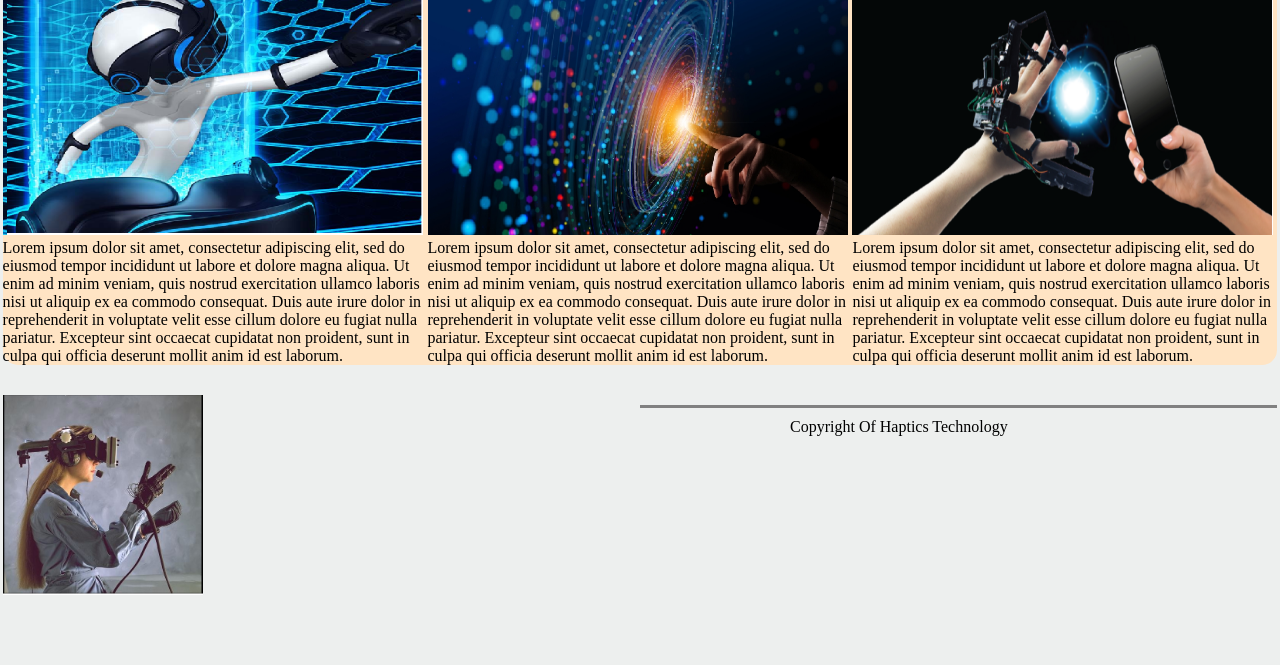
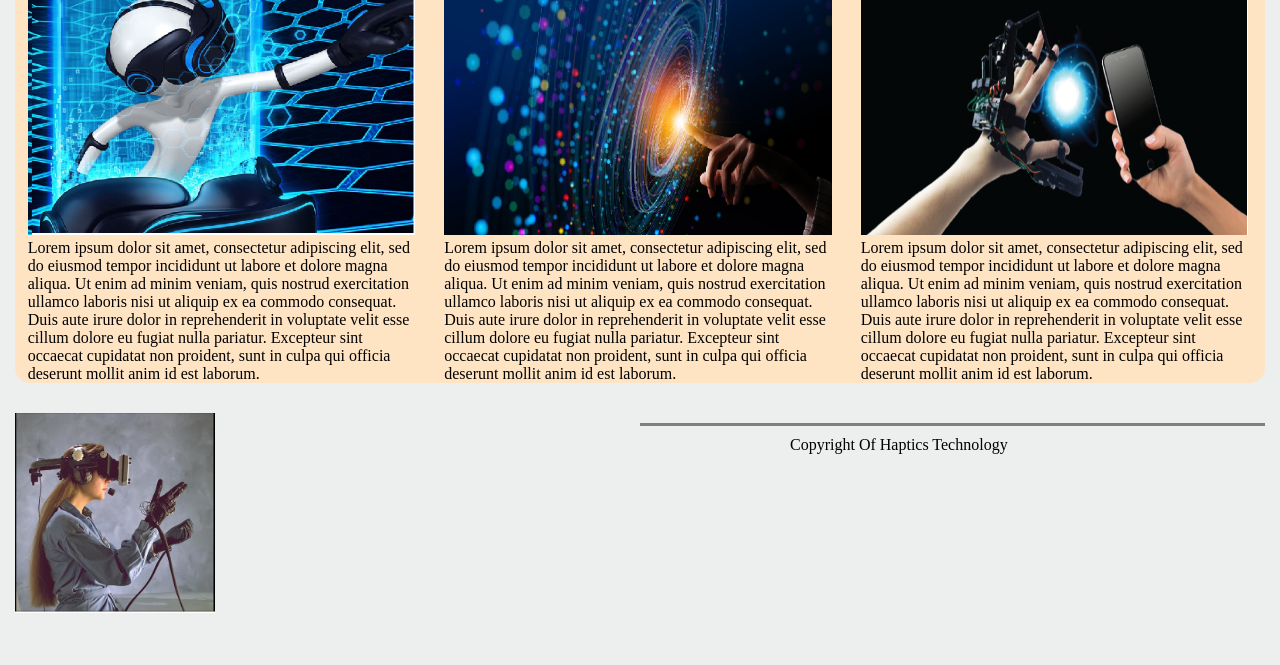
Before and after one commit to esteri1/Webstack-Pitche, a plain HTML site: page index.html in a window 1280 px wide. Shown: the part 407-1072 px from the top of the page. Drawn offline with Linux system fonts and the light colour scheme.

Commit message:
Update style.css

```diff
--- a/style.css
+++ b/style.css
@@ -105,3 +105,10 @@ footer div > hr {
     margin-top: 10px;
     margin-bottom: 10px;
 }
+section,article ,footer{
+  margin-left:1%;
+  margin-right:1%;
+}
+main > section{
+  margin-top:20px;
+}
```
